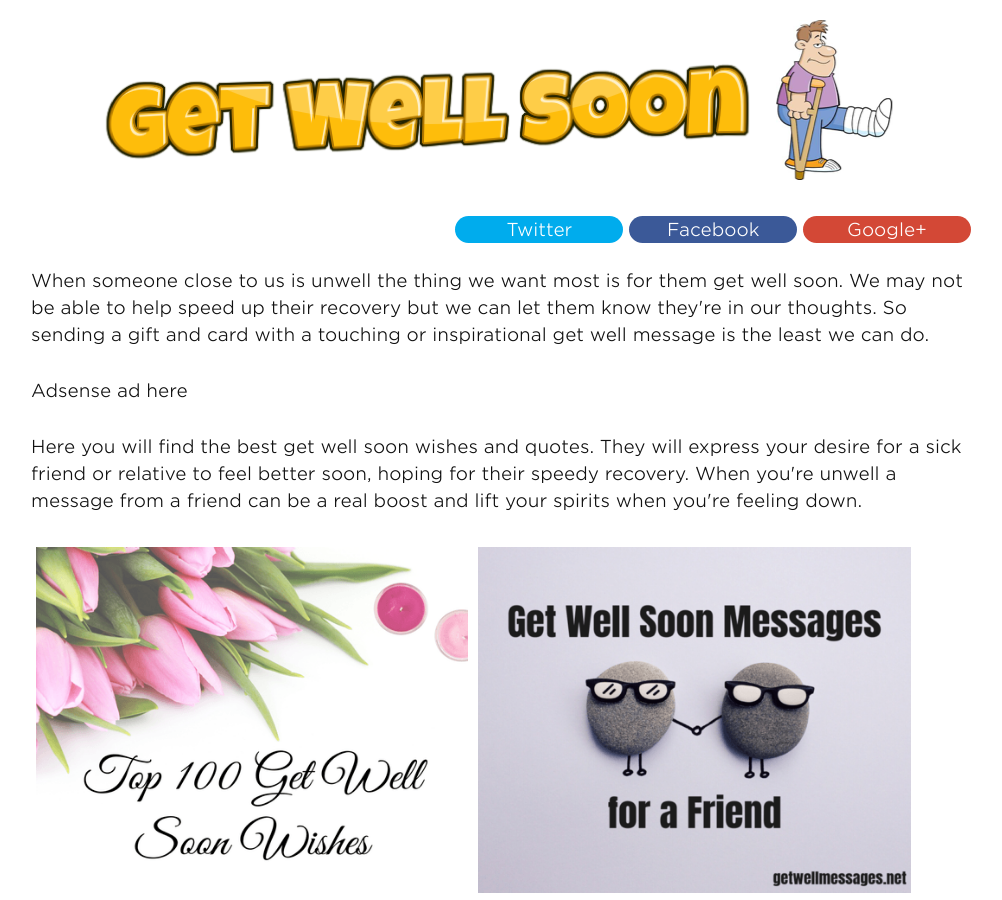
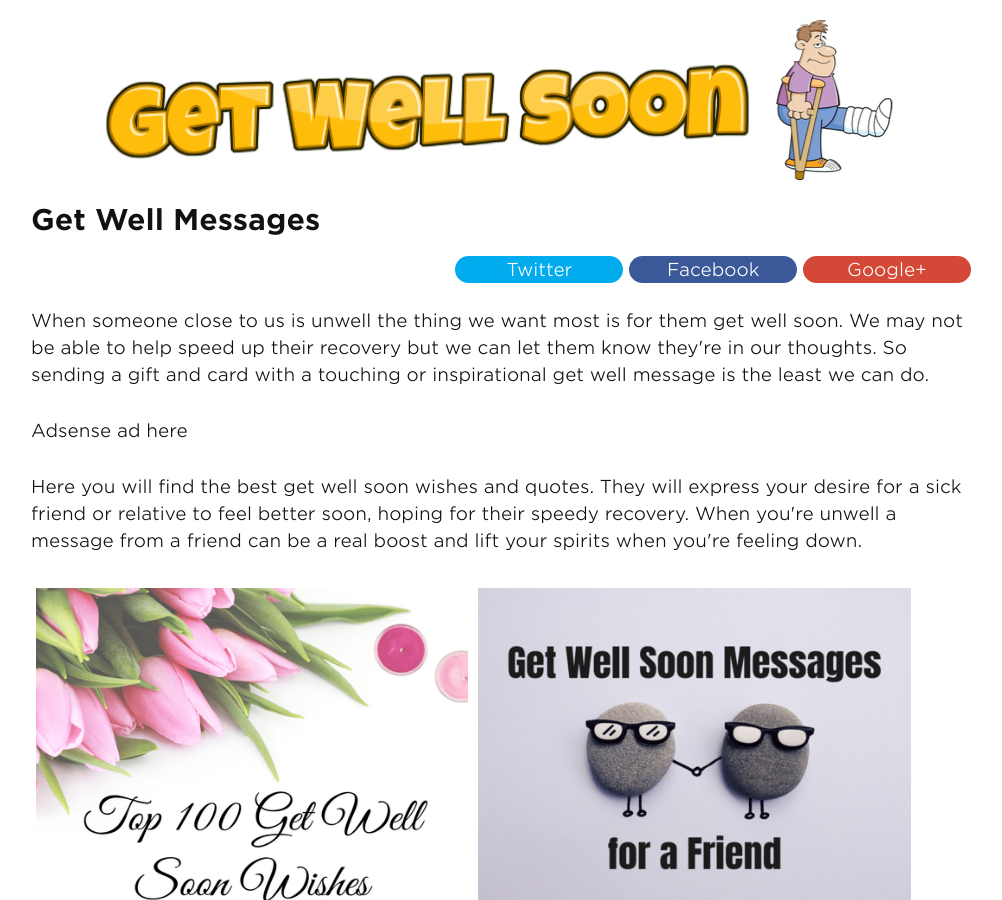
Before and after one commit to andyml123/andyml123.github.io, a Jekyll site: the page built from index.html, in a window 1280 px wide and 900 px high. Shown: the whole window, without its empty margins (139-1141 px from the left). Built offline with Jekyll 4.4.1, drawn with Linux system fonts in a browser that asks for light colours; a script that is not in the unit is left out; the list of posts is cut into pages by our own code.

Commit message:
Update index.html

```diff
--- a/index.html
+++ b/index.html
@@ -1,5 +1,7 @@
 ---
 layout: default
+title: What to Write in a Get Well Card
+title2: Get Well Messages
 published: true
 ---
 <p>When someone close to us is unwell the thing we want most is for them get well soon. We may not be able to help speed up their recovery but we can let them know they're in our thoughts. So sending a gift and card with a touching or inspirational get well message is the least we can do. </p>
```
